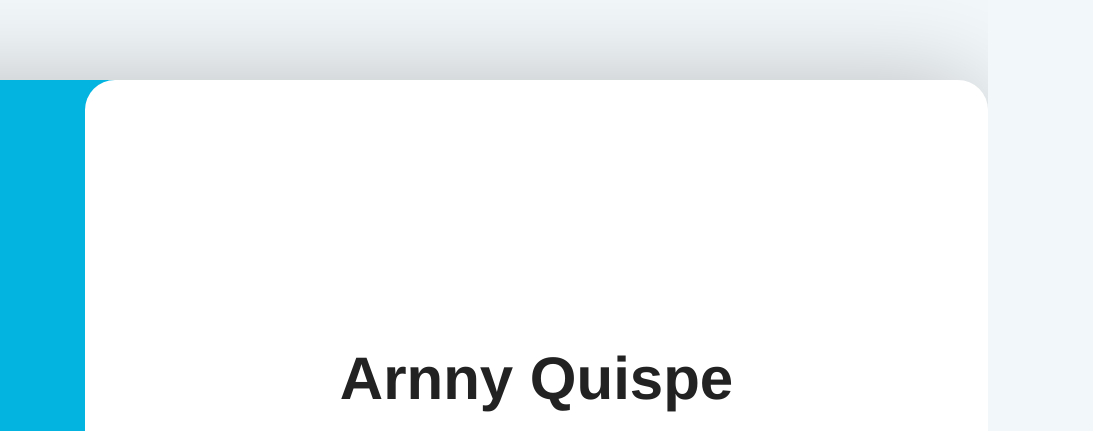
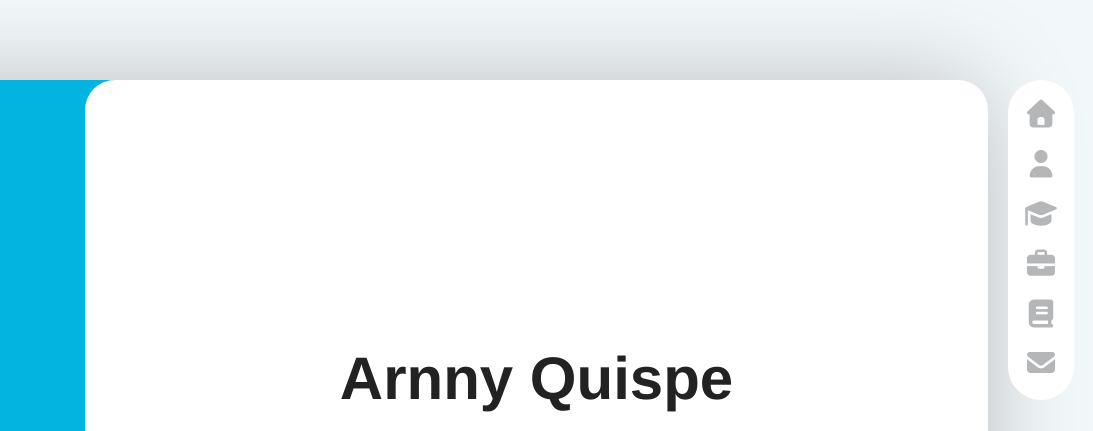
Before and after one commit to ArnnySnaydher/WebPortfolio, a plain HTML site: page index.html in a window 1280 px wide. Shown: the top 431 px of the page, 302-1395 px from the left, 1093 px wide, since content can reach past the window. Drawn offline with Linux system fonts and the light colour scheme; a web font is replaced by a local one.

Commit message:
Estilos a mi barra lateral de navegacion

```diff
--- a/assets/css/style.css
+++ b/assets/css/style.css
@@ -120,21 +120,17 @@ body {
     border-radius: 20rem;
 }
 
-.user-info__name{
+.user-info__name {
     margin-top: 2.6rem;
     font-size: 3.2rem;
     font-weight: bold;
     color: var(--color-principal);
 }
 
-.user-info__job{
+.user-info__job {
     font-size: 1.7rem;
     font-weight: 200;
     color: var(--color-principal);
-}
-
-.layout__menu {
-    display: none !important;
 }
 
 .user-info__links {
@@ -148,7 +144,7 @@ body {
     flex-direction: row;
 }
 
-.social__option{
+.social__option {
     height: 3rem;
     width: 3rem;
     font-size: 1.8rem;
@@ -158,18 +154,18 @@ body {
     transition: all 300ms linear ease-in-out;
 }
 
-.social__option:hover{
+.social__option:hover {
     opacity: 1;
     background-color: rgba(255, 255, 255, 0.20);
 }
 
-.user-info__buttons{
+.user-info__buttons {
     margin-top: 2rem;
     margin-bottom: 4rem;
 
 }
 
-.user-info__btn{
+.user-info__btn {
     border: 2px solid var(--color-principal);
     border-radius: 3.2rem;
     color: var(--color-principal);
@@ -177,24 +173,24 @@ body {
     padding-top: 1.3rem;
     padding-bottom: 1.3rem;
     box-shadow: 0 10px 10px -8px rgba(0, 0, 0, 0.22);
-    transition: all  300ms ease-in-out;
+    transition: all 300ms ease-in-out;
 }
 
-.user-info__btn:hover{
+.user-info__btn:hover {
     background-color: var(--color-principal);
     color: var(--color-secundario);
 }
 
-.user-info__footer{
+.user-info__footer {
     position: absolute;
     bottom: 2rem;
-    font-size: 1.2rem ;
+    font-size: 1.2rem;
 }
 
 
 
 /* CONTENEDOR PRINCIPAL */
-.layout__content{
+.layout__content {
     grid-area: content;
     height: 100%;
     min-height: 100%;
@@ -203,7 +199,8 @@ body {
     border-radius: 0 10rem 10rem 0;
 
 }
-.content__page{
+
+.content__page {
     background-color: var(--color-principal);
     min-height: 100%;
     border-radius: 3rem;
@@ -213,13 +210,62 @@ body {
     align-items: center;
 }
 
-.page__name{
+.page__name {
     font-size: 6rem;
     margin-bottom: 1rem;
 }
 
-.page__job{
+.page__job {
     font-size: 2.1rem;
     font-weight: lighter;
     color: var(--color-subtitle);
 }
+
+
+/* MENU NAVEGACION LATERAL */
+
+.layout__menu {
+    display: block;
+    position: absolute;
+    top: O;
+    right: -105PX;
+    min-width: 11rem;
+    background-color: var(--color-transparent);
+}
+
+.menu__list {
+    display: flex;
+    flex-direction: column;
+    justify-content: space-between;
+    align-items: center;
+    position: relative;
+    width: 60%;
+    min-height: 32rem;
+    background-color: var(--color-principal);
+    box-shadow: 0 0 3rem -0.5 rgba(0, 0, 0, 0.15);
+    border-radius: 6rem;
+    padding: 2rem 0;
+    margin-left: 2.5rem;
+}
+
+
+.menu__option {
+    display: block;
+    width: 100%;
+    text-align: center;
+}
+
+.menu__icon {
+    color: var(--color-icono);
+    font-size: 2.8rem;
+    transition: all 300ms ease-in-out;
+}
+
+.menu__overlay {
+    opacity: 0;
+    display: none;
+}
+
+.menu__option:hover .menu__icon {
+    color: var(--color-secundario);
+}
```
